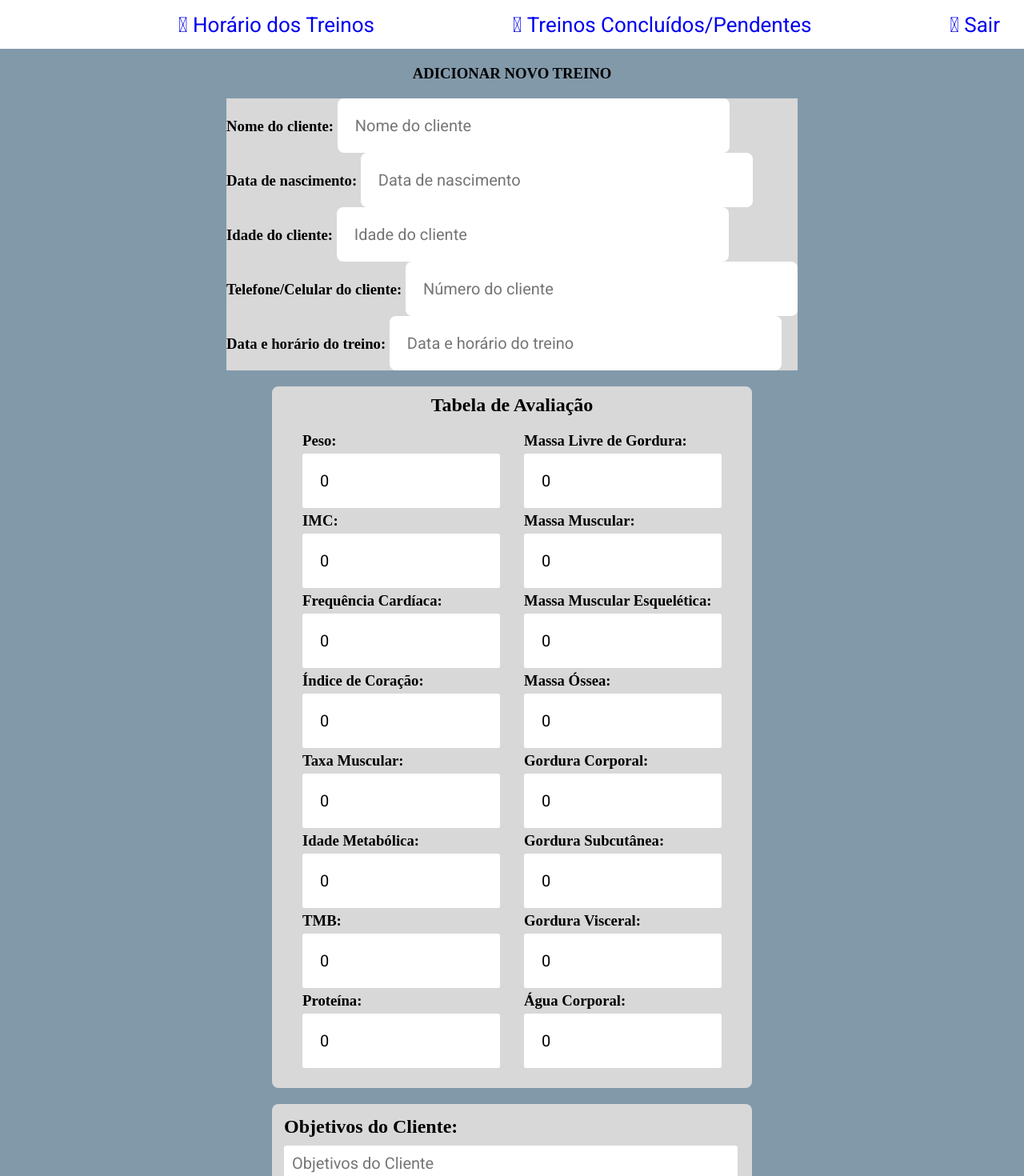
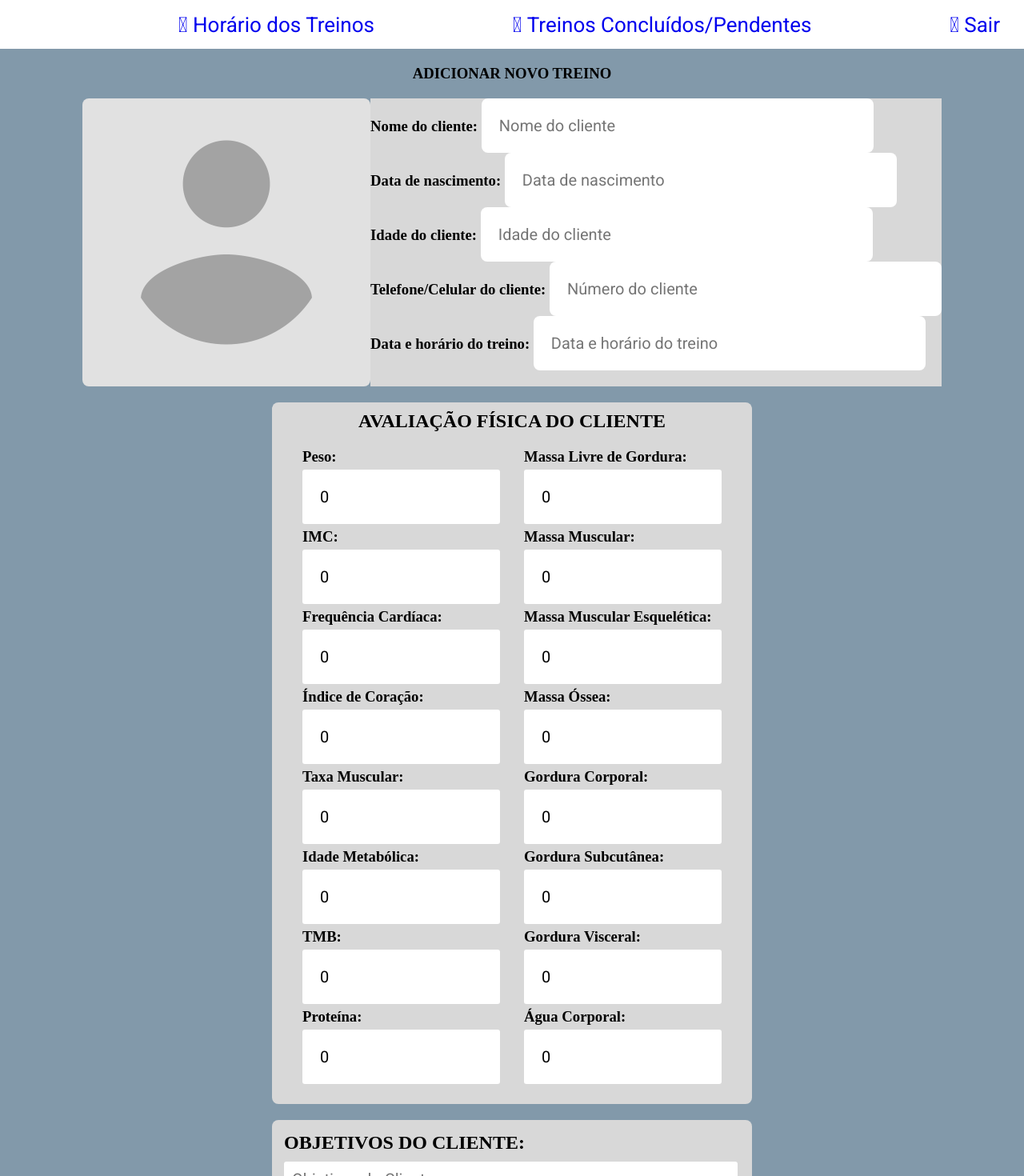
Before and after one commit to GuilhermeFio/Athenas, a React (Create React App) app in the folder frontend/: page /adicionarTreino in a window 1280 px wide. Shown: the top 1470 px of the page at 80% size. Built offline with nearby package versions, Linux system fonts and the light colour scheme.

Commit message:
Pequenas mudanças.

```diff
--- a/frontend/src/pages/AdicionarTreino/index.jsx
+++ b/frontend/src/pages/AdicionarTreino/index.jsx
@@ -40,16 +40,19 @@ export default function AdicionarTreino() {
 
           <h3>ADICIONAR NOVO TREINO</h3>
 
-          <div className='infosCliente'>
-              <h3>Nome do cliente: <input type='text' placeholder='Nome do cliente' value={nomeCliente} onChange={e => setNomeCliente(e.target.value)}/></h3>
-              <h3>Data de nascimento: <input type='text' placeholder='Data de nascimento' value={dataNascimento} onChange={e => setDataNascimento(e.target.value)}/></h3>
-              <h3>Idade do cliente: <input type='text' placeholder='Idade do cliente' value={idadeCliente} onChange={e => setIdadeCliente(e.target.value)}/></h3>
-              <h3>Telefone/Celular do cliente: <input type='text' placeholder='Número do cliente' value={numCliente} onChange={e => setNumCliente(e.target.value)}/></h3>
-              <h3>Data e horário do treino: <input type='text' placeholder='Data e horário do treino' value={dataTreino} onChange={e => setDataTreino(e.target.value)}/></h3>
+          <div className='secaoCliente'>
+              <img className='avatar' src='/assets/images/avatarfoto.png'/>
+              <div className="infosCliente">
+                    <h3>Nome do cliente: <input type='text' placeholder='Nome do cliente' value={nomeCliente} onChange={e => setNomeCliente(e.target.value)}/></h3>
+                    <h3>Data de nascimento: <input type='text' placeholder='Data de nascimento' value={dataNascimento} onChange={e => setDataNascimento(e.target.value)}/></h3>
+                    <h3>Idade do cliente: <input type='text' placeholder='Idade do cliente' value={idadeCliente} onChange={e => setIdadeCliente(e.target.value)}/></h3>
+                    <h3>Telefone/Celular do cliente: <input type='text' placeholder='Número do cliente' value={numCliente} onChange={e => setNumCliente(e.target.value)}/></h3>
+                    <h3>Data e horário do treino: <input type='text' placeholder='Data e horário do treino' value={dataTreino} onChange={e => setDataTreino(e.target.value)}/></h3>
+              </div>
           </div>
 
           <div className="tabAvaliacao">
-              <h2>Tabela de Avaliação</h2>
+              <h2>AVALIAÇÃO FÍSICA DO CLIENTE</h2>
 
               <div className="dadosFisicos">
                   <div className="dados1">
@@ -108,11 +111,11 @@ export default function AdicionarTreino() {
 
           <div className="detalhesTreino">
               <div className="objetivosTreino">
-                  <h2>Objetivos do Cliente:</h2>
+                  <h2>OBJETIVOS DO CLIENTE:</h2>
                   <input type='text' placeholder='Objetivos do Cliente' value={objetivos} onChange={e => setObjetivos(e.target.value)}/>
               </div>
               <div className="exerciciosTreino">
-                  <h2>Exercícios Selecionados:</h2>
+                  <h2>EXERCÍCIOS SELECIONADOS:</h2>
                   <input type='text' placeholder='Exercícios Selecionados' value={exercicios} onChange={e => setExercicios(e.target.value)}/>
               </div>
           </div>
--- a/frontend/src/pages/AdicionarTreino/index.scss
+++ b/frontend/src/pages/AdicionarTreino/index.scss
@@ -9,9 +9,21 @@
         gap: 20px;
         padding: 20px;
 
-        .infosCliente{
-            background-color: #d8d8d8;
+        .secaoCliente{
+            display: flex;
+            flex-direction: row;
+
+            .avatar{
+                border-radius: 8px;
+            }
+
+            .infosCliente{
+                display: flex;
+                flex-direction: column;
+                background-color: #d8d8d8;
+            }
         }
+
 
         .tabAvaliacao{
             display: flex;
--- a/frontend/src/pages/landingPage/index.jsx
+++ b/frontend/src/pages/landingPage/index.jsx
@@ -75,7 +75,7 @@ function Landing() {
 
           <div className='Formacoes'>
 
-            <h2> Minhas formações: </h2>
+            <h2> Suas formações: </h2>
 
             <div>
               <h2> Graduação em Educação Física
```
